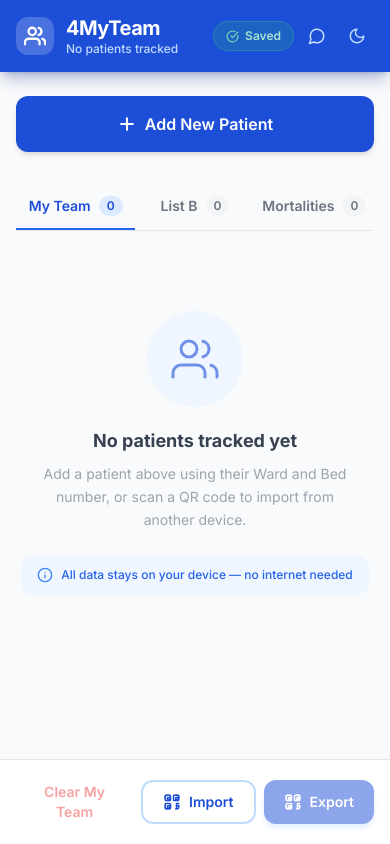
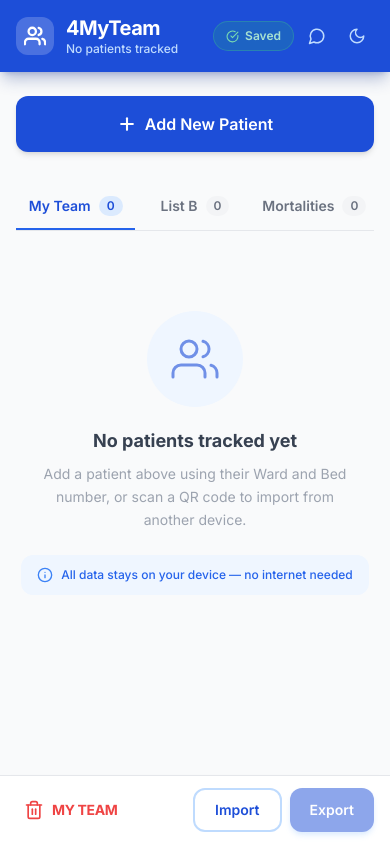
Before and after one commit to mycontribusion/4MyTeam, a React (Vite) app: page / in a window 390 px wide. Built offline with nearby package versions, Linux system fonts and the light colour scheme.

Commit message:
select and edit below ward

```diff
--- a/src/App.jsx
+++ b/src/App.jsx
@@ -1,4 +1,5 @@
 import { useState, useEffect, useCallback } from 'react'
+import { Trash2 } from 'lucide-react'
 import Header from './components/Header'
 import AddPatientForm from './components/AddPatientForm'
 import PatientList from './components/PatientList'
@@ -560,15 +561,19 @@ export default function App() {
                     {/* Clear All */}
                     <button
                         id="btn-clear-all"
-                        className="btn-ghost text-red-500 hover:text-red-700 hover:bg-red-50 dark:hover:bg-red-900/20 focus:ring-red-200 text-sm px-3"
+                        className="flex items-center gap-2 text-red-500 hover:text-red-700 hover:bg-red-50 dark:hover:bg-red-900/20 focus:ring-red-200 p-2 sm:px-3 rounded-xl transition-colors min-w-0"
                         onClick={() => activePatients.length > 0 && setShowConfirmClear(true)}
                         disabled={activePatients.length === 0}
                         aria-label={`Clear ${listName}`}
+                        title={`Clear ${listName}`}
                     >
-                        Clear {listName}
+                        <Trash2 size={20} className="flex-shrink-0" />
+                        <span className="text-sm font-bold uppercase tracking-tight truncate">
+                            {listName}
+                        </span>
                     </button>
 
-                    <div className="flex gap-2">
+                    <div className="flex gap-2 flex-shrink-0">
                         {/* Import / Scan */}
                         <button
                             id="btn-import"
@@ -576,7 +581,7 @@ export default function App() {
                             onClick={() => setShowScanner(true)}
                             aria-label="Import patient list by scanning QR code"
                         >
-                            <svg xmlns="http://www.w3.org/2000/svg" width="18" height="18" viewBox="0 0 24 24" fill="none" stroke="currentColor" strokeWidth="2" strokeLinecap="round" strokeLinejoin="round"><path d="M3 7V5a2 2 0 0 1 2-2h2" /><path d="M17 3h2a2 2 0 0 1 2 2v2" /><path d="M21 17v2a2 2 0 0 1-2 2h-2" /><path d="M7 21H5a2 2 0 0 1-2-2v-2" /><rect width="7" height="7" x="3" y="3" rx="1" /><rect width="7" height="7" x="14" y="3" rx="1" /><rect width="7" height="7" x="3" y="14" rx="1" /><rect width="3" height="3" x="6" y="6" rx=".5" /><rect width="3" height="3" x="17" y="6" rx=".5" /><rect width="3" height="3" x="6" y="17" rx=".5" /><path d="M21 14h-3v3h3" /><path d="M18 21v-3" /></svg>
+                            <svg xmlns="http://www.w3.org/2000/svg" width="18" height="18" viewBox="0 0 24 24" fill="none" stroke="currentColor" strokeWidth="2" strokeLinecap="round" strokeLinejoin="round" className="hidden sm:inline-block"><path d="M3 7V5a2 2 0 0 1 2-2h2" /><path d="M17 3h2a2 2 0 0 1 2 2v2" /><path d="M21 17v2a2 2 0 0 1-2 2h-2" /><path d="M7 21H5a2 2 0 0 1-2-2v-2" /><rect width="7" height="7" x="3" y="3" rx="1" /><rect width="7" height="7" x="14" y="3" rx="1" /><rect width="7" height="7" x="3" y="14" rx="1" /><rect width="3" height="3" x="6" y="6" rx=".5" /><rect width="3" height="3" x="17" y="6" rx=".5" /><rect width="3" height="3" x="6" y="17" rx=".5" /><path d="M21 14h-3v3h3" /><path d="M18 21v-3" /></svg>
                             Import
                         </button>
 
@@ -588,7 +593,7 @@ export default function App() {
                             disabled={activePatients.length === 0}
                             aria-label="Export patient list as QR code"
                         >
-                            <svg xmlns="http://www.w3.org/2000/svg" width="18" height="18" viewBox="0 0 24 24" fill="none" stroke="currentColor" strokeWidth="2" strokeLinecap="round" strokeLinejoin="round"><path d="M3 7V5a2 2 0 0 1 2-2h2" /><path d="M17 3h2a2 2 0 0 1 2 2v2" /><path d="M21 17v2a2 2 0 0 1-2 2h-2" /><path d="M7 21H5a2 2 0 0 1-2-2v-2" /><rect width="7" height="7" x="3" y="3" rx="1" /><rect width="7" height="7" x="14" y="3" rx="1" /><rect width="7" height="7" x="3" y="14" rx="1" /><rect width="3" height="3" x="6" y="6" rx=".5" /><rect width="3" height="3" x="17" y="6" rx=".5" /><rect width="3" height="3" x="6" y="17" rx=".5" /><path d="M21 14h-3v3h3" /><path d="M18 21v-3" /></svg>
+                            <svg xmlns="http://www.w3.org/2000/svg" width="18" height="18" viewBox="0 0 24 24" fill="none" stroke="currentColor" strokeWidth="2" strokeLinecap="round" strokeLinejoin="round" className="hidden sm:inline-block"><path d="M3 7V5a2 2 0 0 1 2-2h2" /><path d="M17 3h2a2 2 0 0 1 2 2v2" /><path d="M21 17v2a2 2 0 0 1-2 2h-2" /><path d="M7 21H5a2 2 0 0 1-2-2v-2" /><rect width="7" height="7" x="3" y="3" rx="1" /><rect width="7" height="7" x="14" y="3" rx="1" /><rect width="7" height="7" x="3" y="14" rx="1" /><rect width="3" height="3" x="6" y="6" rx=".5" /><rect width="3" height="3" x="17" y="6" rx=".5" /><rect width="3" height="3" x="6" y="17" rx=".5" /><path d="M21 14h-3v3h3" /><path d="M18 21v-3" /></svg>
                             Export{selectedPatientIds.size > 0 ? ` (${selectedPatientIds.size})` : ''}
                         </button>
                     </div>
--- a/src/components/PatientCard.jsx
+++ b/src/components/PatientCard.jsx
@@ -81,8 +81,10 @@ export default function PatientCard({ patient, onEdit, onDelete, onReview, isSel
             >
                 <div className="flex items-start sm:items-center gap-4 flex-1 min-w-0">
 
+                    {/* Left Column (Badge + Mobile Actions) */}
+                    <div className="flex flex-col items-center gap-1.5 flex-shrink-0">
                         {/* Ward/Bed or Initial Badge */}
-                    <div className={`flex-shrink-0 flex flex-col items-center justify-center rounded-xl border-2 px-3 py-2 text-center min-w-[64px] min-h-[64px] ${badgeColor}`}>
+                        <div className={`flex flex-col items-center justify-center rounded-xl border-2 px-3 py-2 text-center w-[64px] min-h-[64px] ${badgeColor}`}>
                             {ward || bed ? (
                                 <>
                                     {ward && <div className="text-xs font-semibold uppercase tracking-wider opacity-70 leading-none mb-1">{ward}</div>}
@@ -94,6 +96,27 @@ export default function PatientCard({ patient, onEdit, onDelete, onReview, isSel
                                     {name ? name.charAt(0) : '?'}
                                 </div>
                             )}
+                        </div>
+
+                        {/* Mobile Actions (Under Badge) */}
+                        <div className="flex sm:hidden flex-row gap-0.5 opacity-100">
+                            {onToggleSelect && (
+                                <button
+                                    className={`btn-icon !min-h-[36px] !min-w-[36px] rounded-lg transition-all ${isSelected ? 'text-blue-600 dark:text-blue-400 bg-blue-50 dark:bg-blue-900/20' : 'text-gray-400 hover:text-blue-400 hover:bg-gray-50 dark:hover:bg-gray-700/50'}`}
+                                    onClick={(e) => { e.stopPropagation(); onToggleSelect(id) }}
+                                    aria-label="Toggle selection"
+                                >
+                                    {isSelected ? <CheckCircle2 size={18} /> : <div className="w-4 h-4 rounded border-2 border-gray-300 dark:border-gray-500" />}
+                                </button>
+                            )}
+                            <button
+                                className="btn-icon !min-h-[36px] !min-w-[36px] rounded-lg text-gray-400 hover:text-blue-600 dark:hover:text-blue-400 hover:bg-gray-50 dark:hover:bg-gray-700/50"
+                                onClick={() => onEdit(patient)}
+                                aria-label="Edit patient"
+                            >
+                                <Pencil size={16} strokeWidth={2} />
+                            </button>
+                        </div>
                     </div>
 
                     {/* Patient Info */}
@@ -118,8 +141,8 @@ export default function PatientCard({ patient, onEdit, onDelete, onReview, isSel
                     </div>
                 </div>
 
-                {/* Actions */}
-                <div className="flex justify-end sm:items-center -mt-2 sm:mt-0 gap-1 opacity-100 sm:opacity-0 sm:group-hover:opacity-100 focus-within:opacity-100 transition-opacity">
+                {/* Desktop Actions */}
+                <div className="hidden sm:flex justify-end items-center gap-1 opacity-0 group-hover:opacity-100 focus-within:opacity-100 transition-opacity z-20">
                     {/* Selection checkbox */}
                     {onToggleSelect && (
                         <button
--- a/src/components/PatientList.jsx
+++ b/src/components/PatientList.jsx
@@ -54,8 +54,19 @@ export default function PatientList({ patients, onDelete, onEdit, onReview, onRe
 
     return (
         <div>
-            <div className="flex items-center justify-between mb-3">
-                <div className="flex items-center gap-2">
+            <div className="flex flex-col sm:flex-row sm:items-center justify-between gap-3 mb-4">
+                {/* Title & Badge */}
+                <div className="flex items-center gap-3">
+                    <h2 className="font-semibold text-gray-500 dark:text-gray-400 text-sm uppercase tracking-wider">
+                        Patient List
+                    </h2>
+                    <span className="bg-blue-100 dark:bg-blue-900/40 text-blue-700 dark:text-blue-300 text-xs font-bold px-2.5 py-1 rounded-full">
+                        {activePatients.length}
+                    </span>
+                </div>
+
+                {/* Controls (Select All & Sort) */}
+                <div className="flex items-center justify-between sm:justify-end gap-3 w-full sm:w-auto">
                     {/* Select All toggle */}
                     <button
                         onClick={() => onToggleSelectAll(allIds)}
@@ -70,13 +81,6 @@ export default function PatientList({ patients, onDelete, onEdit, onReview, onRe
                         }
                         {someSelected ? `${selectedIds.size} selected` : 'Select'}
                     </button>
-                    <h2 className="font-semibold text-gray-500 dark:text-gray-400 text-sm uppercase tracking-wider">
-                        Patient List
-                    </h2>
-                    <span className="bg-blue-100 dark:bg-blue-900/40 text-blue-700 dark:text-blue-300 text-xs font-bold px-2.5 py-1 rounded-full">
-                        {activePatients.length}
-                    </span>
-                </div>
 
                     {/* Sort controls */}
                     <div className="flex items-center gap-1.5">
@@ -91,6 +95,7 @@ export default function PatientList({ patients, onDelete, onEdit, onReview, onRe
                                 <option key={opt.value} value={opt.value}>{opt.label}</option>
                             ))}
                         </select>
+                    </div>
                 </div>
             </div>
 
```
Lines whose indentation alone changed are shown as unchanged.
